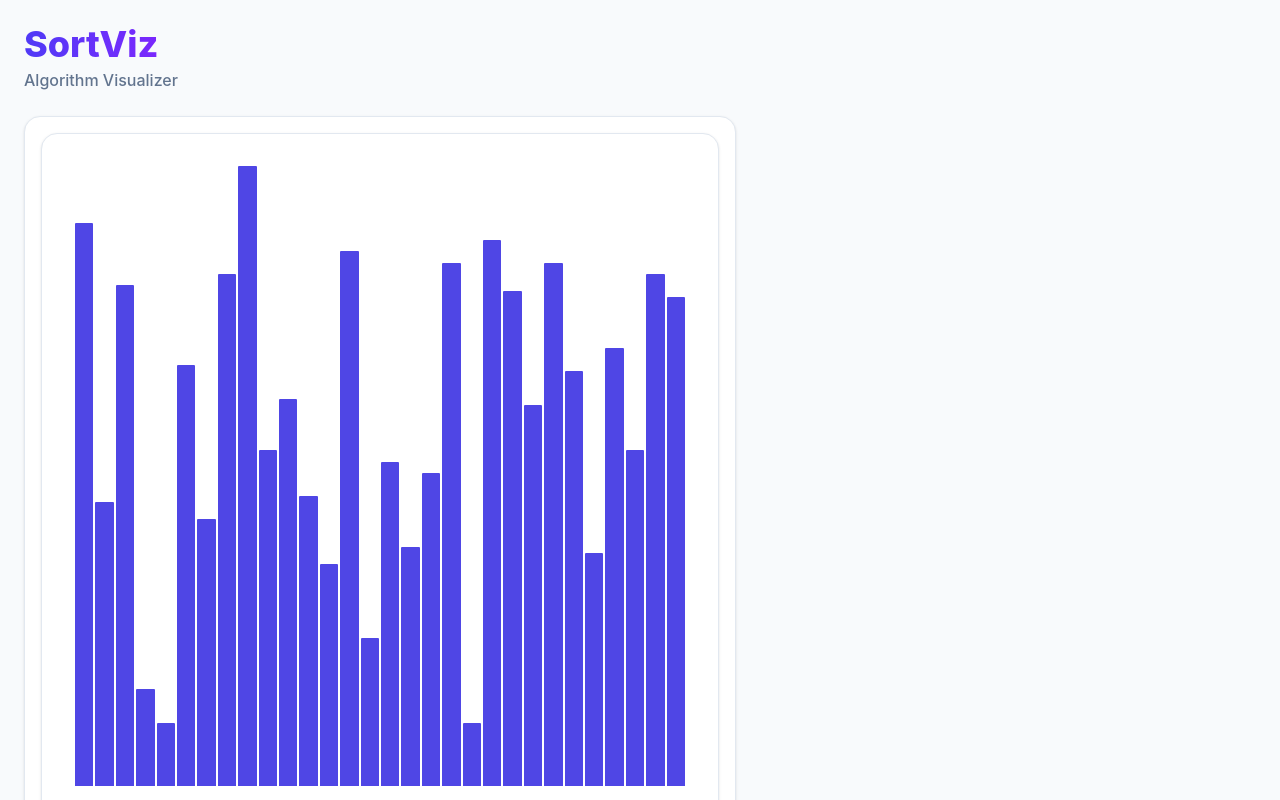
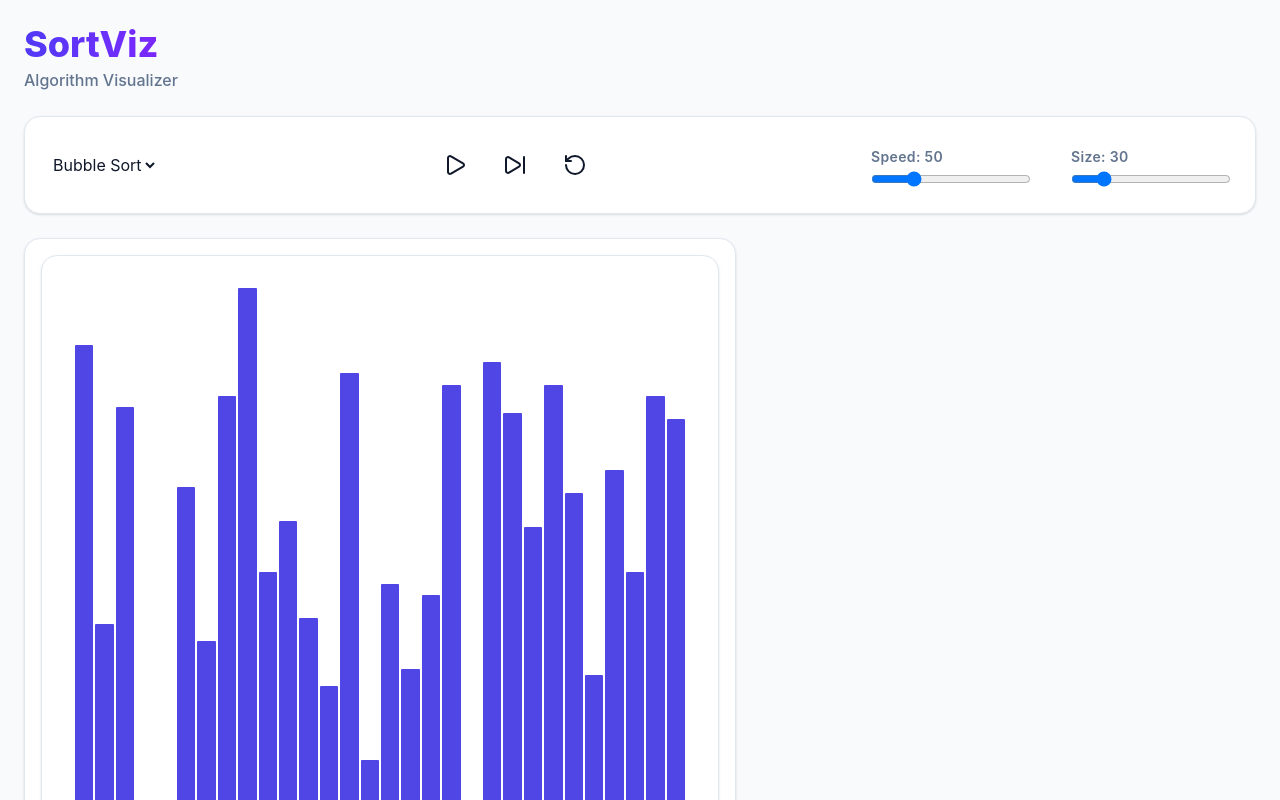
Before and after one commit to bermeb/sortviz, a React (Vite) app: page / in a window 1280 px wide. Shown: the top 800 px of the page. Built offline with nearby package versions, Linux system fonts and the light colour scheme.

Commit message:
add control panel for algorithm sorting visualization and settings

```diff
--- a/src/App.jsx
+++ b/src/App.jsx
@@ -1,6 +1,7 @@
 import {useMemo, useState} from "react";
 import {useVisualizer} from "./hooks/useVisualizer.js";
 import {BarChart} from "./components/BarChart.jsx";
+import {ControlPanel} from "./components/ControlPanel.jsx";
 import {algorithmsData} from "./algorithms/data.js";
 
 function App() {
@@ -40,6 +41,21 @@ function App() {
             </div>
           </header>
 
+          <ControlPanel
+              isPlaying={isPlaying}
+              play={play}
+              pause={pause}
+              reset={reset}
+              step={step}
+              speed={speed}
+              setSpeed={setSpeed}
+              size={size}
+              setSize={setSize}
+              algorithms={algorithmsData}
+              selectedAlgo={selectedAlgoId}
+              setSelectedAlgo={setSelectedAlgoId}
+          />
+
           <div className="grid grid-cols-1 lg:grid-cols-12 gap-4 h-180">
             <div className="lg:col-span-7 bg-white rounded-2xl p-4 border border-slate-200 shadow-sm flex flex-col">
               <BarChart
--- /dev/null
+++ b/src/components/ControlPanel.jsx
@@ -0,0 +1,92 @@
+import { Play, Pause, RotateCcw, SkipForward } from 'lucide-react';
+
+export function ControlPanel({
+    isPlaying,
+    play,
+    pause,
+    reset,
+    step,
+    speed,
+    setSpeed,
+    size,
+    setSize,
+    algorithms,
+    selectedAlgo,
+    setSelectedAlgo
+}) {
+    return (
+        <div className="flex flex-wrap items-center justify-between gap-6 p-6 bg-white rounded-2xl border border-slate-200 shadow-sm">
+            <div className="flex items-center gap-3">
+                <select
+                    value={selectedAlgo}
+                    onChange={(e) => setSelectedAlgo(e.target.value)}
+                    disabled={isPlaying}
+                    className=""
+                >
+                    {algorithms.map((algo) => (
+                        <option key={algo.id} value={algo.id}>
+                            {algo.name}
+                        </option>
+                    ))}
+                </select>
+            </div>
+
+            <div className="flex items-center gap-3">
+                <button
+                    onClick={isPlaying ? pause : play}
+                    className="flex items-center justify-center w-12 h-12"
+                    title={isPlaying ? "Pause" : "Play"}
+                >
+                    {isPlaying ? <Pause size={24} /> : <Play size={24} />}
+                </button>
+                <button
+                    onClick={step}
+                    disabled={isPlaying}
+                    className="flex items-center justify-center w-12 h-12"
+                    title="Step Forward"
+                >
+                    <SkipForward size={24} />
+                </button>
+                <button
+                    onClick={reset}
+                    className="flex items-center justify-center w-12 h-12 "
+                    title="Reset Array"
+                >
+                    <RotateCcw size={24} />
+                </button>
+            </div>
+
+            <div className="flex items-center gap-10">
+                <div className="flex flex-col gap-2 w-40">
+                    <label className="text-sm text-slate-500 font-semibold tracking-wide flex items-center">
+                        Speed: {speed} {speed > 100 && <span className="text-indigo-600 ml-1">Turbo</span>}
+                    </label>
+                    <input
+                        type="range"
+                        min="1"
+                        max="200"
+                        value={speed}
+                        onChange={(e) => setSpeed(Number(e.target.value))}
+                        className="w-full h-2"
+                    />
+                </div>
+
+                <div className="flex flex-col gap-2 w-40">
+                    <label className="text-sm text-slate-500 font-semibold tracking-wide">Size: {size}</label>
+                    <input
+                        type="range"
+                        min="5"
+                        max="150"
+                        value={size}
+                        onChange={(e) => {
+                            setSize(Number(e.target.value));
+                            if (!isPlaying) reset();
+                        }}
+                        disabled={isPlaying}
+                        className="w-full h-2"
+                    />
+                </div>
+            </div>
+        </div>
+    );
+}
```
